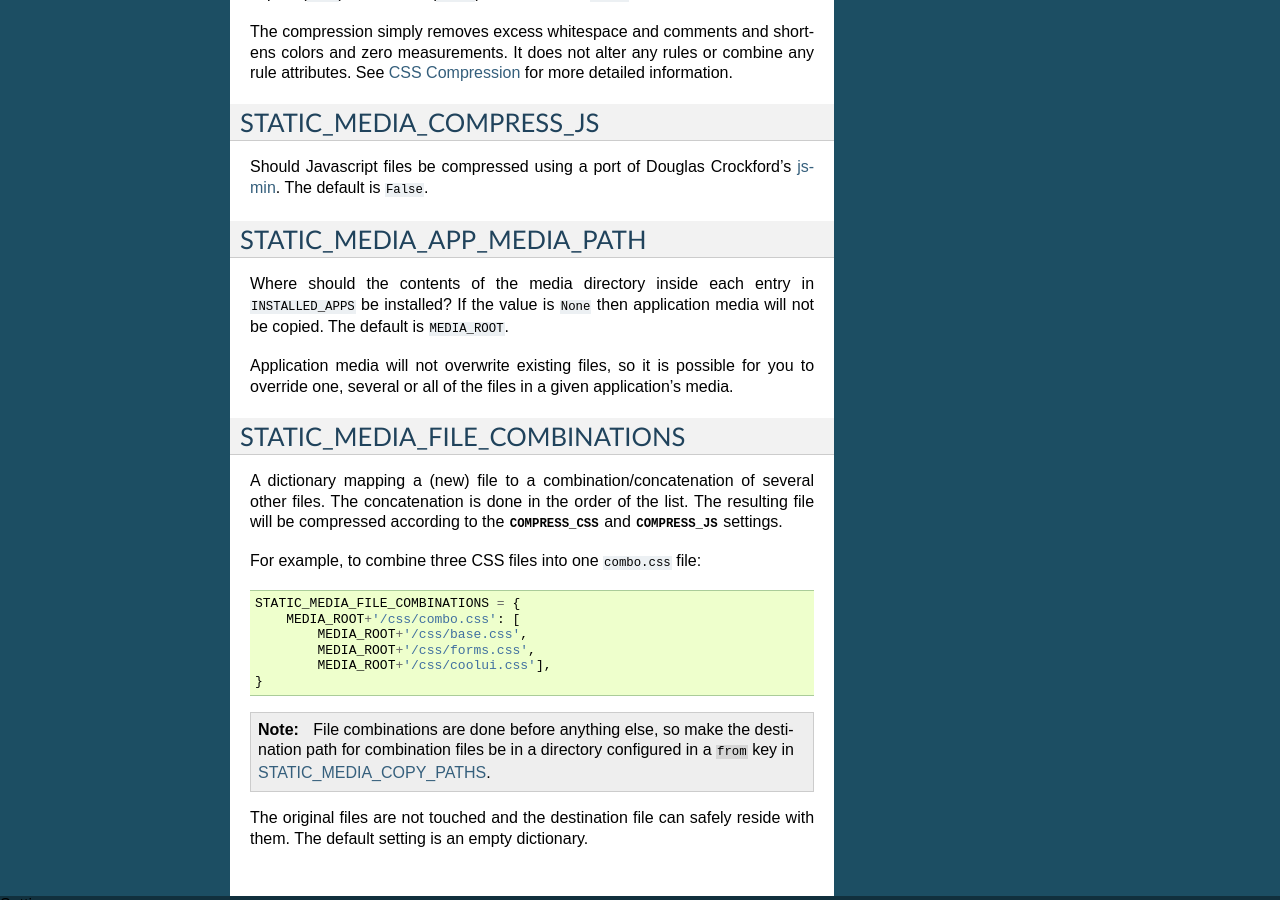
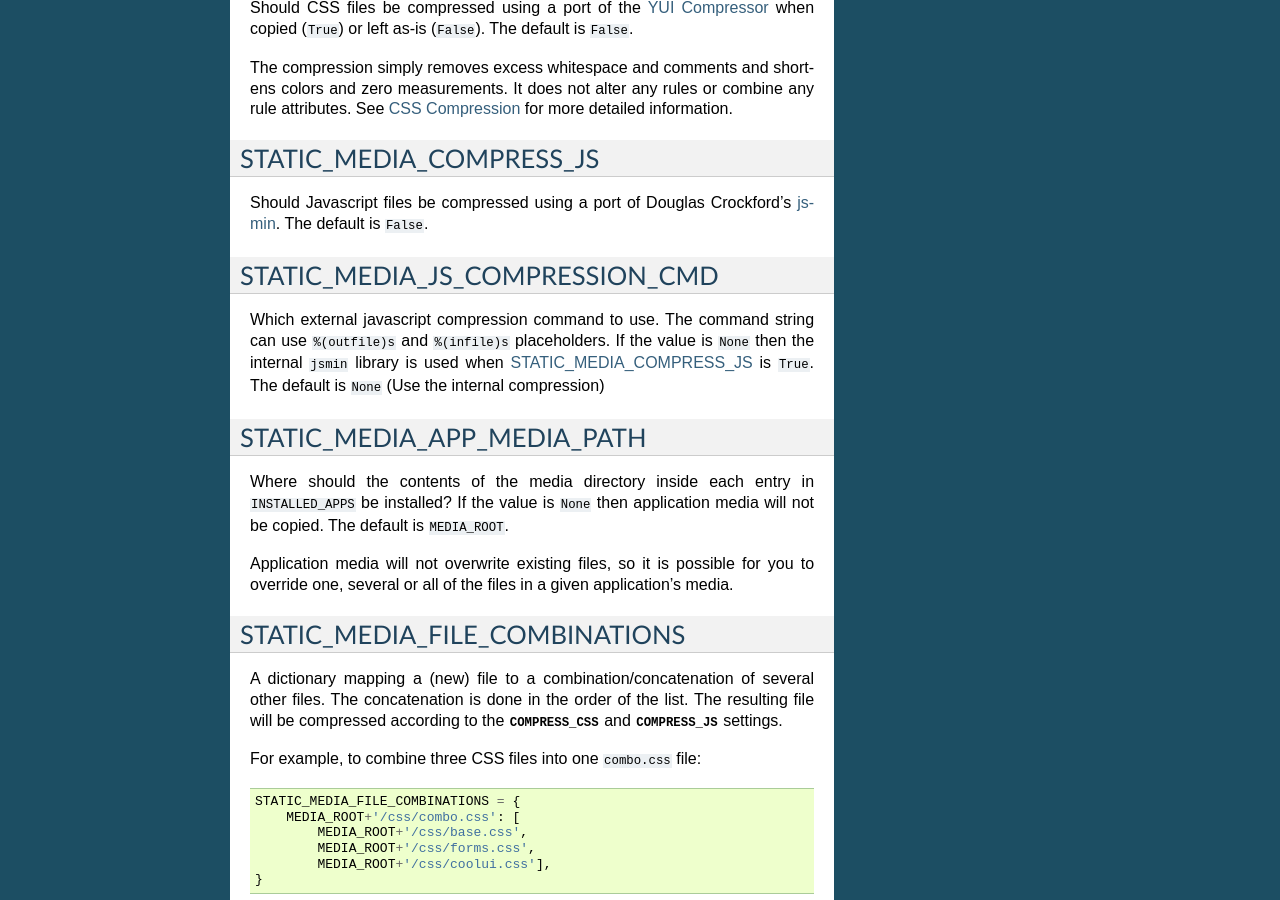
Before and after one commit to callowayproject/django-staticmediamgr, a Sphinx documentation site: the page built from docs/settings.rst, in a window 1280 px wide and 900 px high, scrolled down 1348 px. Built offline with Sphinx 7.4.7, drawn with Linux system fonts in a browser that asks for light colours; some of the changed text lies outside the part shown.

Commit message:
Added support for external javascript compression commands.

```diff
--- a/docs/index.rst
+++ b/docs/index.rst
@@ -15,6 +15,7 @@ Contents:
    getting_started
    settings
    css_compression
+   js_compression
    management_commands
    app_media
    reference/*
--- a/docs/settings.rst
+++ b/docs/settings.rst
@@ -51,6 +51,15 @@ STATIC_MEDIA_COMPRESS_JS
 
 Should Javascript files be compressed using a port of Douglas Crockford's `jsmin <http://www.crockford.com/javascript/jsmin.html>`_. The default is ``False``.
 
+
+.. _static_media_js_compression_cmd:
+
+STATIC_MEDIA_JS_COMPRESSION_CMD
+===============================
+
+Which external javascript compression command to use. The command string can use ``%(outfile)s`` and ``%(infile)s`` placeholders. If the value is ``None`` then the internal ``jsmin`` library is used when :ref:`STATIC_MEDIA_COMPRESS_JS` is ``True``. The default is ``None`` (Use the internal compression)
+
+
 .. _static_media_app_media_path:
 
 STATIC_MEDIA_APP_MEDIA_PATH
```
Also changed, not shown: docs/js_compression.rst (added, +23 -0 lines), 3 other files.
